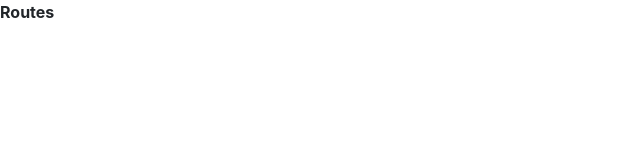
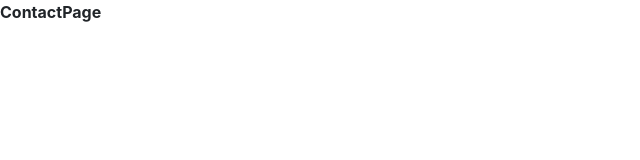
Before and after one commit to pio-kniaz/new_portfolio, a React (Create React App) app in the folder client/: page /contact in a window 1280 px wide. Shown: the top 160 px of the page, without its empty margins (0-640 px from the left). Built offline with nearby package versions, Linux system fonts and the light colour scheme; a web font is replaced by a local one.

Commit message:
routes added

```diff
--- a/client/package.json
+++ b/client/package.json
@@ -9,6 +9,7 @@
     "prop-types": "^15.7.2",
     "react": "^16.8.3",
     "react-dom": "^16.8.3",
+    "react-router-dom": "^4.3.1",
     "react-scripts": "2.1.5"
   },
   "scripts": {
--- a/client/src/App.js
+++ b/client/src/App.js
@@ -1,11 +1,11 @@
 import React, { Component } from 'react';
 import './styles/main.scss';
-
+import Routes from "router/Routes"
 class App extends Component {
   render() {
     return (
       <div className="App">
-        Routes
+        <Routes />
       </div>
     );
   }
--- a/client/src/index.js
+++ b/client/src/index.js
@@ -1,6 +1,6 @@
 import React from 'react';
 import ReactDOM from 'react-dom';
-import App from './App';
+import App from 'App';
 import * as serviceWorker from './serviceWorker';
 
 ReactDOM.render(<App />, document.getElementById('root'));
--- /dev/null
+++ b/client/src/page/AboutPage.jsx
@@ -0,0 +1,10 @@
+import React from 'react';
+
+const AboutPage = () => {
+  return (
+    <div>
+      AboutPage
+    </div>
+  )
+}
+export default AboutPage;
--- /dev/null
+++ b/client/src/page/ContactPage.jsx
@@ -0,0 +1,10 @@
+import React from 'react';
+
+const ContactPage = () => {
+  return (
+    <div>
+      ContactPage
+    </div>
+  )
+}
+export default ContactPage;
--- /dev/null
+++ b/client/src/page/ProjectsPage.jsx
@@ -0,0 +1,10 @@
+import React from 'react';
+
+const ProjectsPage = () => {
+  return (
+    <div>
+      ProjectsPage
+    </div>
+  )
+}
+export default ProjectsPage;
--- /dev/null
+++ b/client/src/router/Routes.jsx
@@ -0,0 +1,17 @@
+import React from 'react';
+import { Route , Switch , BrowserRouter } from 'react-router-dom';
+import AboutPage from 'page/AboutPage';
+import ProjectsPage from 'page/ProjectsPage';
+import ContactPage from 'page/ContactPage';
+const Routes = () => {
+  return(
+    <BrowserRouter>
+      <Switch>
+        <Route path="/" exact component={AboutPage}/>
+        <Route path="/projects" exact component={ProjectsPage}/>
+        <Route path="/contact" exact component={ContactPage}/>
+      </Switch>
+    </BrowserRouter>
+  )
+}
+export default Routes;
```
Also changed, not shown: 1 other file (tests, documents, lock files or other folders).
